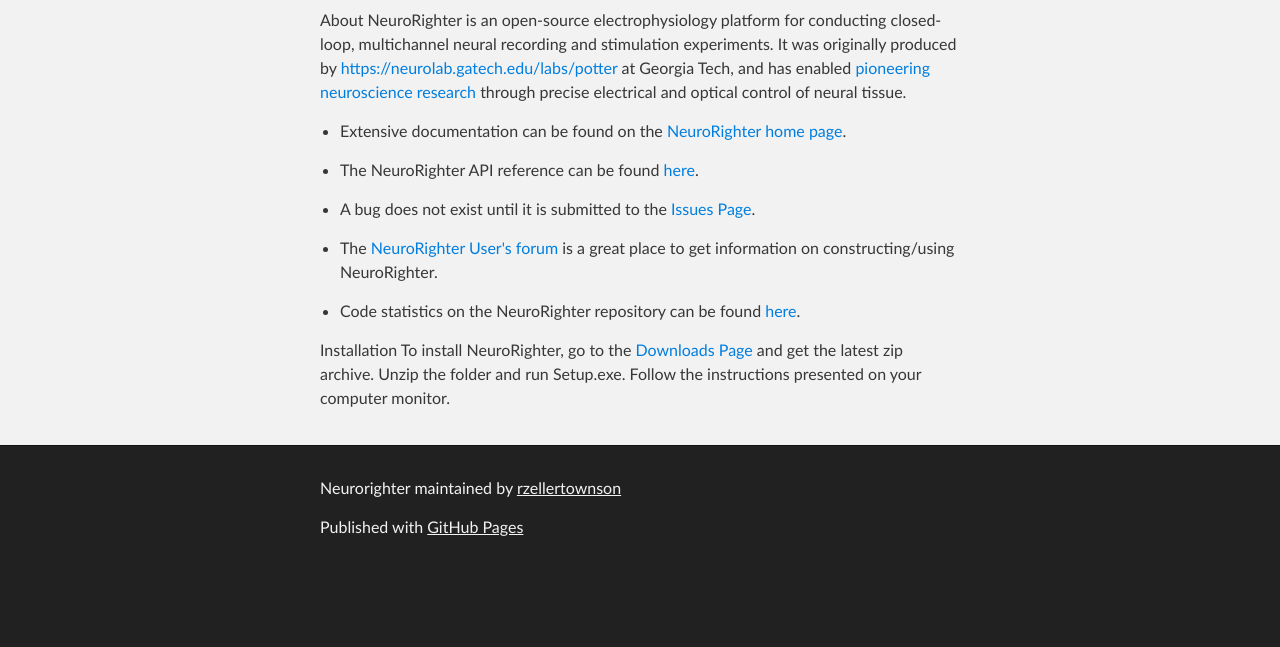
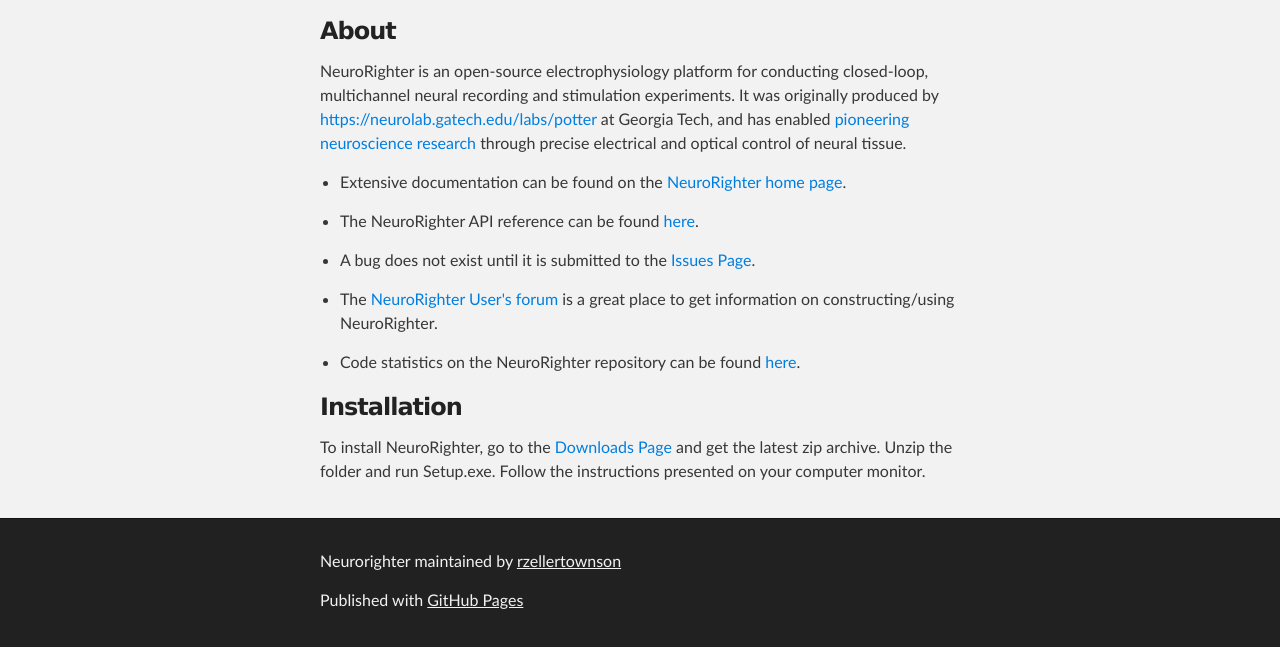
Before and after one commit to rzellertownson/neurorighter, a plain HTML site: page index.html in a window 1280 px wide. Shown: the part 252-899 px from the top of the page. Before the commit the page ends 826 px from the top, so only its background shows below. Drawn offline with Linux system fonts and the light colour scheme.

Commit message:
headings! index file again

```diff
--- a/index.html
+++ b/index.html
@@ -31,7 +31,7 @@
     <!-- MAIN CONTENT -->
     <div id="main_content_wrap" class="outer">
       <section id="main_content" class="inner">
-        <p>About
+        <p><h3>About</h3>
 NeuroRighter is an open-source electrophysiology platform for conducting closed-loop, multichannel neural recording and stimulation experiments.  It was originally produced by <a href="https://neurolab.gatech.edu/labs/potter">https://neurolab.gatech.edu/labs/potter</a> at Georgia Tech, and has enabled <a href="http://pwp.gatech.edu/optoclamp/">pioneering neuroscience research</a> through precise electrical and optical control of neural tissue.</p>
 
 <ul>
@@ -42,7 +42,7 @@
 <li><p>Code statistics on the NeuroRighter repository can be found <a href="https://www.ohloh.net/p/neurorighter">here</a>.</p></li>
 </ul>
 
-<p>Installation
+<p><h3>Installation</h3>
 To install NeuroRighter, go to the <a href="http://code.google.com/p/neurorighter/downloads/list">Downloads Page</a> and get the latest zip archive. Unzip the folder and run Setup.exe. Follow the instructions presented on your computer monitor.</p>
       </section>
     </div>
```
